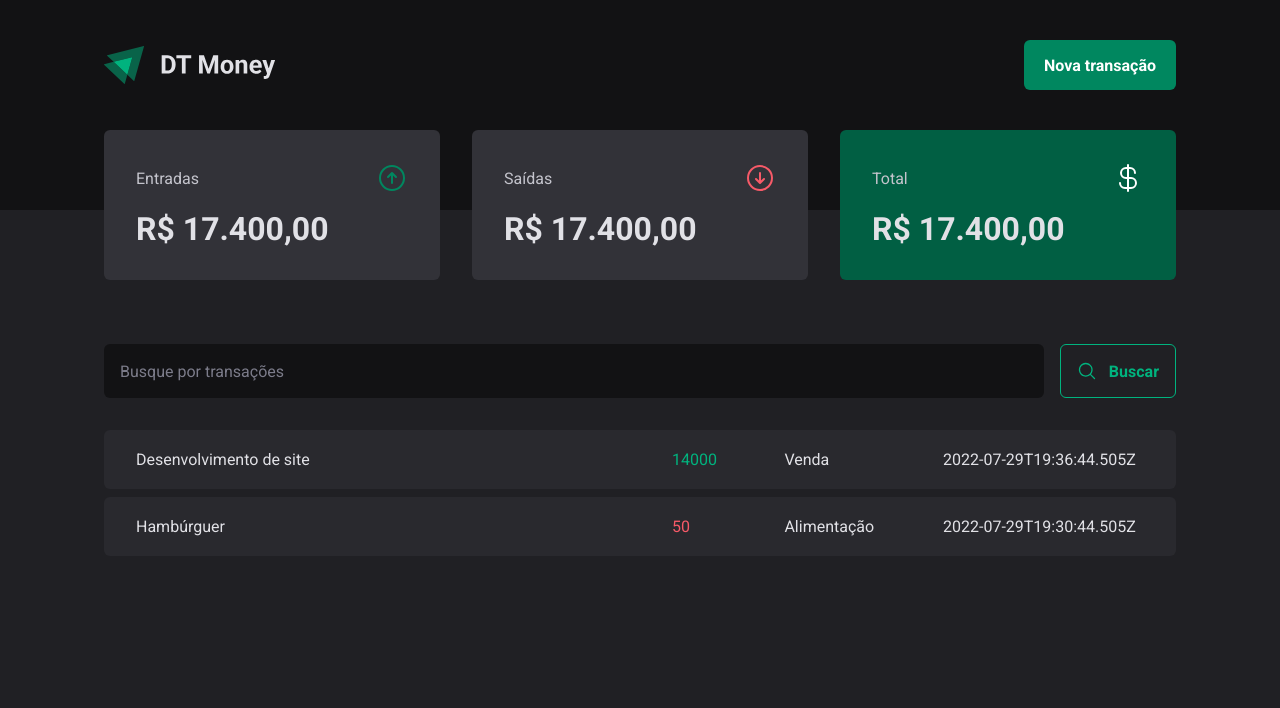
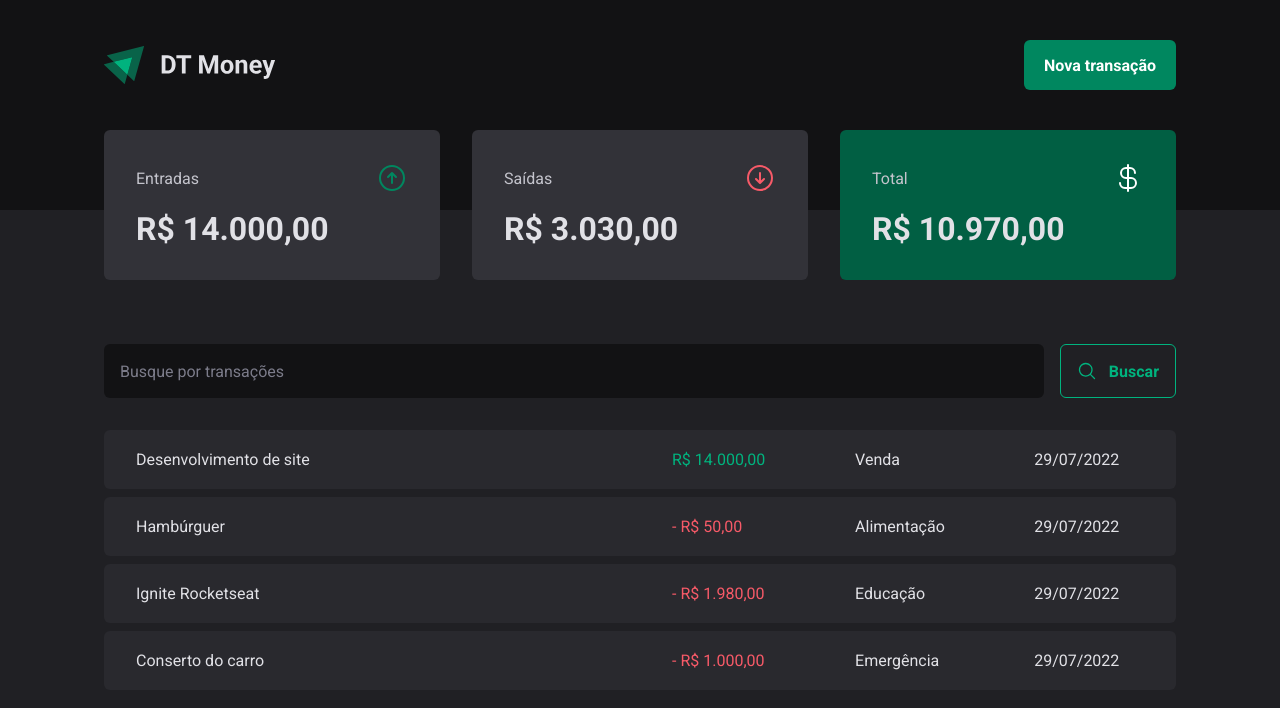
Before and after one commit to StefanyVasc/d3-money, a React (Vite) app: page / in a window 1280 px wide. Shown: the top 708 px of the page. Built offline with nearby package versions, Linux system fonts and the light colour scheme; data requests are answered from the project's data file.

Commit message:
feat: create formmat utils and use it

```diff
--- a/server.json
+++ b/server.json
@@ -15,6 +15,22 @@
       "category": "Alimentação",
       "price": 50,
       "createdAt": "2022-07-29T19:30:44.505Z"
+    },
+    {
+      "id": 3,
+      "description": "Ignite Rocketseat",
+      "type": "outcome",
+      "category": "Educação",
+      "price": 1980,
+      "createdAt": "2022-07-29T19:24:44.505Z"
+    },
+    {
+      "id": 4,
+      "description": "Conserto do carro",
+      "type": "outcome",
+      "category": "Emergência",
+      "price": 1000,
+      "createdAt": "2022-07-29T10:00:44.505Z"
     }
   ]
 }
--- a/src/components/Summary/index.tsx
+++ b/src/components/Summary/index.tsx
@@ -5,9 +5,30 @@
 } from '@phosphor-icons/react'
 import { SummaryCard, SummaryContainer } from './styles'
 import { useTheme } from 'styled-components'
+import { useTransaction } from '../../hooks/useTransaction'
+import { priceFormatter } from '../../utils/formmater'
 
 export function Summary() {
   const { colors } = useTheme()
+  const { transactions } = useTransaction()
+
+  const summary = transactions.reduce(
+    (acc, transaction) => {
+      if (transaction.type === 'income') {
+        acc.income += transaction.price
+        acc.total += transaction.price
+      } else {
+        acc.outcome += transaction.price
+        acc.total -= transaction.price
+      }
+      return acc
+    },
+    {
+      income: 0,
+      outcome: 0,
+      total: 0,
+    },
+  )
 
   return (
     <SummaryContainer>
@@ -17,7 +38,7 @@
           <ArrowCircleUp size={32} color={colors['green-500']} />
         </header>
 
-        <strong>R$ 17.400,00</strong>
+        <strong>{priceFormatter.format(summary.income)}</strong>
       </SummaryCard>
 
       <SummaryCard>
@@ -26,7 +47,7 @@
           <ArrowCircleDown size={32} color={colors['red-300']} />
         </header>
 
-        <strong>R$ 17.400,00</strong>
+        <strong>{priceFormatter.format(summary.outcome)}</strong>
       </SummaryCard>
 
       <SummaryCard variant="green">
@@ -35,7 +56,7 @@
           <CurrencyDollar size={32} color={colors.white} />
         </header>
 
-        <strong>R$ 17.400,00</strong>
+        <strong>{priceFormatter.format(summary.total)}</strong>
       </SummaryCard>
     </SummaryContainer>
   )
--- a/src/pages/Transactions/index.tsx
+++ b/src/pages/Transactions/index.tsx
@@ -7,6 +7,7 @@
   TransactionsTable,
 } from './styles'
 import { useTransaction } from '../../hooks/useTransaction'
+import { dateFormatter, priceFormatter } from '../../utils/formmater'
 
 export function TransactionsPage() {
   const { transactions } = useTransaction()
@@ -26,11 +27,14 @@
                   <td width="50%">{transaction.description}</td>
                   <td>
                     <PriceHighlight variant={transaction.type}>
-                      {transaction.price}
+                      {transaction.type === 'outcome' && '- '}
+                      {priceFormatter.format(transaction.price)}
                     </PriceHighlight>
                   </td>
                   <td>{transaction.category}</td>
-                  <td>{transaction.createdAt}</td>
+                  <td>
+                    {dateFormatter.format(new Date(transaction.createdAt))}
+                  </td>
                 </tr>
               )
             })}
--- /dev/null
+++ b/src/utils/formmater.ts
@@ -0,0 +1,6 @@
+export const dateFormatter = new Intl.DateTimeFormat('pt-BR')
+
+export const priceFormatter = new Intl.NumberFormat('pt-BR', {
+  style: 'currency',
+  currency: 'BRL',
+})
```
